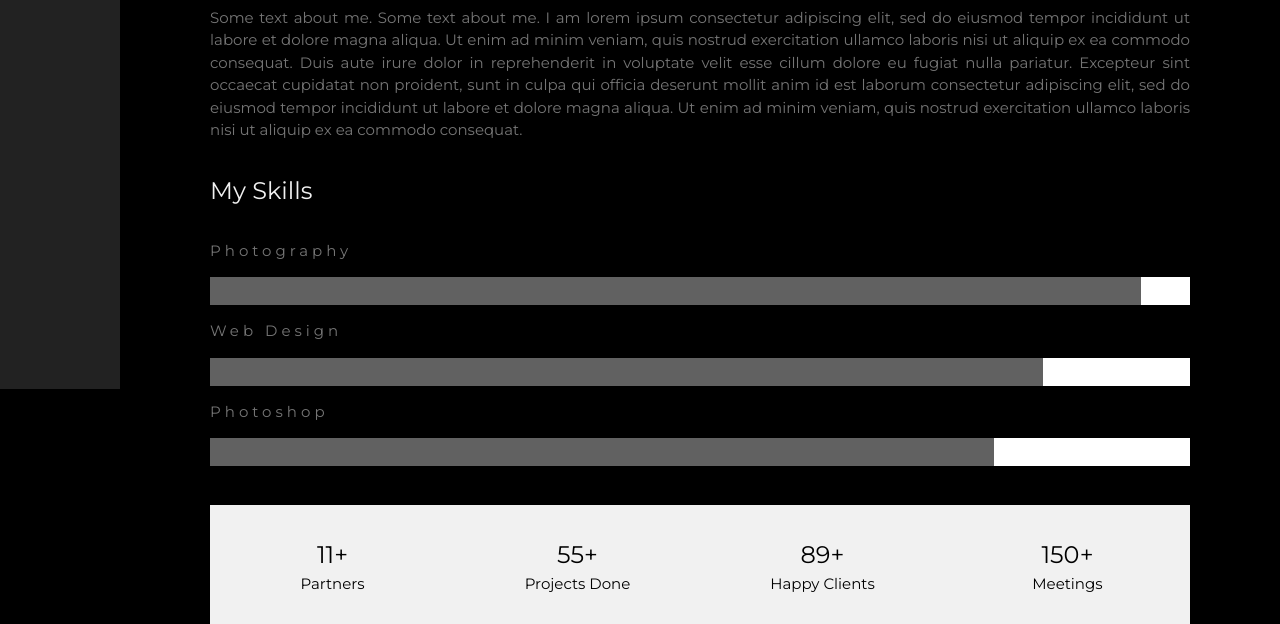
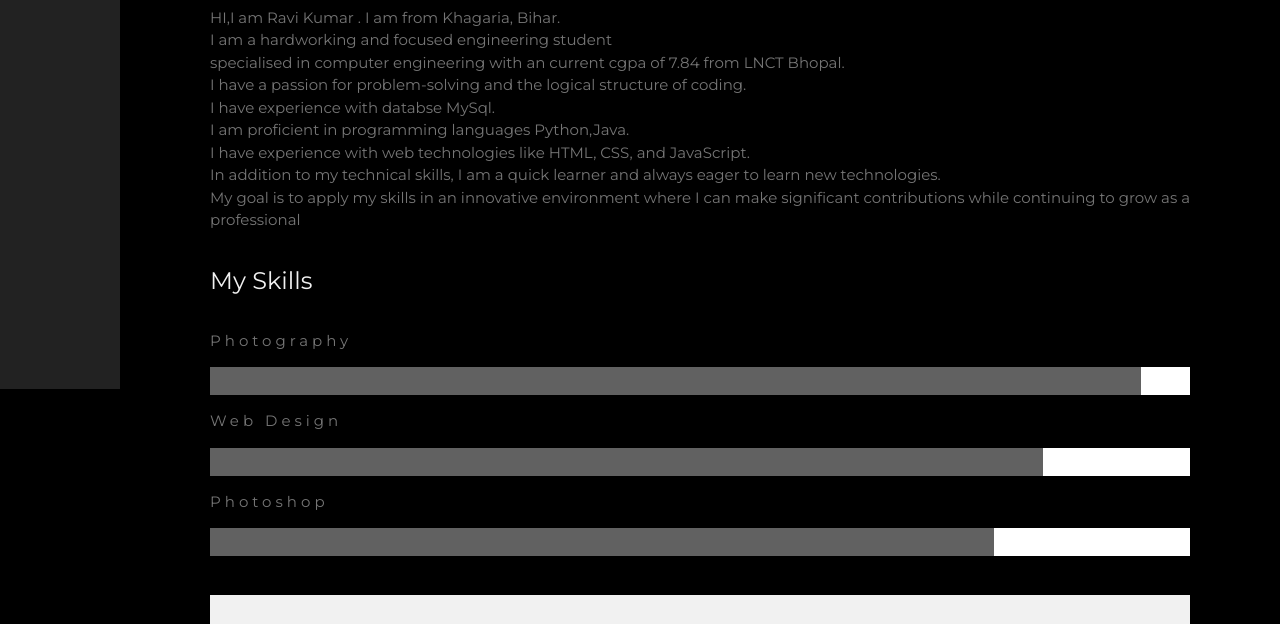
Before and after one commit to IRAVISAHU/IRAVISAHU.github.io, a plain HTML site: page index.html in a window 1280 px wide. Shown: the part 411-1035 px from the top of the page. Drawn offline with nearby package versions, Linux system fonts and the light colour scheme.

Commit message:
index ch

```diff
--- a/index.html
+++ b/index.html
@@ -1,5 +1,6 @@
 <!DOCTYPE html>
 <html>
+
 <head>
   <title>IRAVISAHU</title>
   <meta charset="UTF-8">
@@ -14,16 +15,40 @@
 
 
   <style>
-body, h1,h2,h3,h4,h5,h6 {font-family: "Montserrat", sans-serif}
-.w3-row-padding img {margin-bottom: 12px}
+    body,
+    h1,
+    h2,
+    h3,
+    h4,
+    h5,
+    h6 {
+      font-family: "Montserrat", sans-serif
+    }
+
+    .w3-row-padding img {
+      margin-bottom: 12px
+    }
+
     /* Set the width of the sidebar to 120px */
-.w3-sidebar {width: 120px;background: #222;}
+    .w3-sidebar {
+      width: 120px;
+      background: #222;
+    }
+
     /* Add a left margin to the "page content" that matches the width of the sidebar (120px) */
-#main {margin-left: 120px}
+    #main {
+      margin-left: 120px
+    }
+
     /* Remove margins from "page content" on small screens */
-@media only screen and (max-width: 600px) {#main {margin-left: 0}}
+    @media only screen and (max-width: 600px) {
+      #main {
+        margin-left: 0
+      }
+    }
   </style>
 </head>
+
 <body class="w3-black">
 
   <!-- Icon Bar (Sidebar - hidden on small screens) -->
@@ -70,9 +95,17 @@ body, h1,h2,h3,h4,h5,h6 {font-family: "Montserrat", sans-serif}
     <div class="w3-content w3-justify w3-text-grey w3-padding-64" id="about">
       <h2 class="w3-text-light-grey">Ravi Kumar</h2>
       <hr style="width:200px" class="w3-opacity">
-    <p>Some text about me. Some text about me. I am lorem ipsum consectetur adipiscing elit, sed do eiusmod tempor incididunt ut labore et dolore magna aliqua. Ut enim ad minim veniam, quis nostrud exercitation ullamco laboris nisi ut aliquip
-      ex ea commodo consequat. Duis aute irure dolor in reprehenderit in voluptate velit esse cillum dolore eu fugiat nulla pariatur. Excepteur sint occaecat cupidatat non proident, sunt in culpa qui officia deserunt mollit anim id est laborum consectetur
-      adipiscing elit, sed do eiusmod tempor incididunt ut labore et dolore magna aliqua. Ut enim ad minim veniam, quis nostrud exercitation ullamco laboris nisi ut aliquip ex ea commodo consequat.
+      <p>
+        HI,I am Ravi Kumar . I am from Khagaria, Bihar.
+        <br>I am a hardworking and focused engineering student
+        <br>specialised in computer engineering with an current cgpa of 7.84 from LNCT Bhopal.
+        <br>I have a passion for problem-solving and the logical structure of coding.
+        <br>I have experience with databse MySql.
+        <br>I am proficient in programming languages Python,Java.
+        <br>I have experience with web technologies like HTML, CSS, and JavaScript.
+        <br>In addition to my technical skills, I am a quick learner and always eager to learn new technologies.
+        <br>My goal is to apply my skills in an innovative environment where I can make significant contributions while
+        continuing to grow as a professional
       </p>
       <h3 class="w3-padding-16 w3-text-light-grey">My Skills</h3>
       <p class="w3-wide">Photography</p>
@@ -90,19 +123,19 @@ body, h1,h2,h3,h4,h5,h6 {font-family: "Montserrat", sans-serif}
 
       <div class="w3-row w3-center w3-padding-16 w3-section w3-light-grey">
         <div class="w3-quarter w3-section">
-        <span class="w3-xlarge">11+</span><br>
+          <span class="w3-xlarge">1</span><br>
           Partners
         </div>
         <div class="w3-quarter w3-section">
-        <span class="w3-xlarge">55+</span><br>
+          <span class="w3-xlarge">3</span><br>
           Projects Done
         </div>
         <div class="w3-quarter w3-section">
-        <span class="w3-xlarge">89+</span><br>
+          <span class="w3-xlarge">1</span><br>
           Happy Clients
         </div>
         <div class="w3-quarter w3-section">
-        <span class="w3-xlarge">150+</span><br>
+          <span class="w3-xlarge">2+</span><br>
           Meetings
         </div>
       </div>
@@ -149,19 +182,7 @@ body, h1,h2,h3,h4,h5,h6 {font-family: "Montserrat", sans-serif}
           </ul>
         </div>
         <!-- End Grid/Pricing tables -->
-    </div>
 
-    <!-- Testimonials -->
-    <h3 class="w3-padding-24 w3-text-light-grey">My Reputation</h3>
-    <img src="/w3images/bandmember.jpg" alt="Avatar" class="w3-left w3-circle w3-margin-right" style="width:80px">
-    <p><span class="w3-large w3-margin-right">Chris Fox.</span> CEO at Mighty Schools.</p>
-    <p>John Doe saved us from a web disaster.</p><br>
-
-    <img src="/w3images/avatar_g2.jpg" alt="Avatar" class="w3-left w3-circle w3-margin-right" style="width:80px">
-    <p><span class="w3-large w3-margin-right">Rebecca Flex.</span> CEO at Company.</p>
-    <p>No one is better than John Doe.</p>
-  <!-- End About Section -->
-  </div>
 
         <!-- Portfolio Section -->
         <div class="w3-padding-64 w3-content" id="photos">
@@ -198,7 +219,8 @@ body, h1,h2,h3,h4,h5,h6 {font-family: "Montserrat", sans-serif}
           <div class="w3-section">
             <p><i class="fa fa-map-marker fa-fw w3-text-white w3-xxlarge w3-margin-right"></i> Khagaria, Bihar</p>
             <p><i class="fa fa-phone fa-fw w3-text-white w3-xxlarge w3-margin-right"></i> Phone: +91 8936033768</p>
-      <p><i class="fa fa-envelope fa-fw w3-text-white w3-xxlarge w3-margin-right"> </i> Email: R8936033768@gmail.com</p>
+            <p><i class="fa fa-envelope fa-fw w3-text-white w3-xxlarge w3-margin-right"> </i> Email:
+              R8936033768@gmail.com</p>
           </div><br>
           <p>Let's get in touch. Send me a message:</p>
 
@@ -218,7 +240,7 @@ body, h1,h2,h3,h4,h5,h6 {font-family: "Montserrat", sans-serif}
 
         <!-- Footer -->
         <footer class="w3-content w3-padding-64 w3-text-grey w3-xlarge">
-    <i class="fa fa-facebook-official w3-hover-opacity" ></i>
+          <i class="fa fa-facebook-official w3-hover-opacity"></i>
           <i class="fa fa-instagram w3-hover-opacity"></i>
           <i class="fa fa-snapchat w3-hover-opacity"></i>
           <i class="fa fa-pinterest-p w3-hover-opacity"></i>
@@ -232,4 +254,5 @@ body, h1,h2,h3,h4,h5,h6 {font-family: "Montserrat", sans-serif}
       </div>
 
 </body>
+
 </html>
```
Lines whose indentation alone changed are shown as unchanged.
